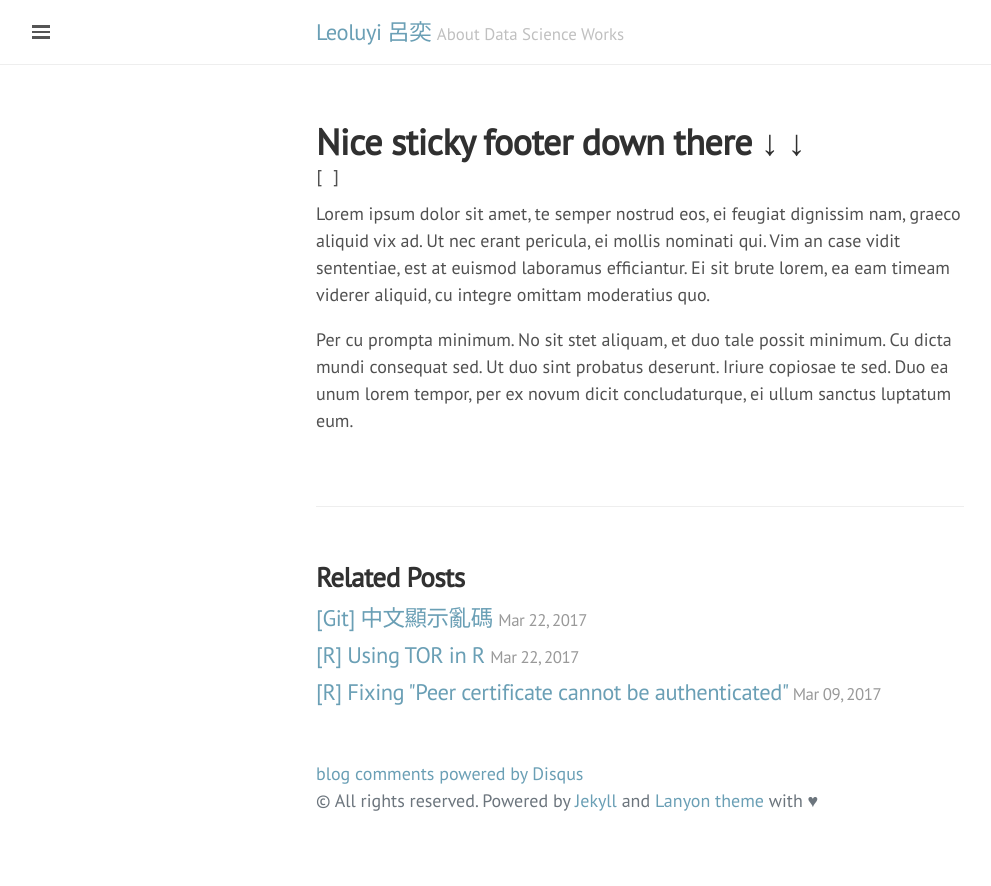
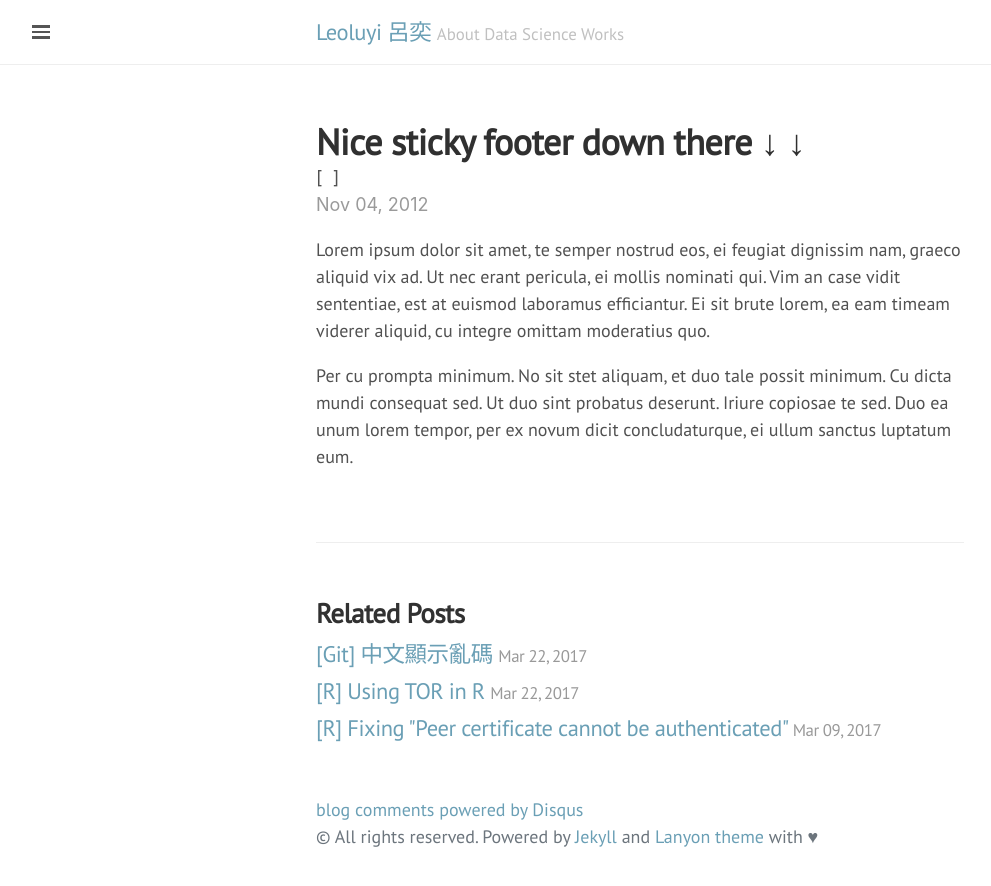
Before and after one commit to leoluyi/leoluyi.github.io, a Jekyll site: the page built from _posts/2012-11-04-post7.md, in a window 1280 px wide. Shown: the top 886 px of the page, without its empty margins (0-991 px from the left). Built offline with Jekyll 4.4.1, drawn with Linux system fonts in a browser that asks for light colours; nearby versions of some CDN libraries; comment, search, counter and statistics services are not loaded.

Commit message:
Fix date

```diff
--- a/_layouts/post.html
+++ b/_layouts/post.html
@@ -10,7 +10,7 @@ layout: default
     <a href="/tag/{{ tag_name }}"><code class="highligher-rouge"><nobr>{{ tag_name }}</nobr></code></a>&nbsp;
   {% endfor %}
   ]</span>
-  <span class="post-date">{{ post.date | date: "%b %d, %Y" }}</span>
+  <span class="post-date">{{ page.date | date: "%b %d, %Y" }}</span>
   {{ content }}
 </div>
 
--- a/_layouts/tagpage.html
+++ b/_layouts/tagpage.html
@@ -5,7 +5,7 @@ layout: default
 <h1>Tag: <code>{{ page.tag }}</code></h1>
 <ul>
 {% for post in site.tags[page.tag] %}
-  <li><a href="{{ post.url }}">{{ post.title }}</a> ({{ post.date | date: "%b %d, %Y" }})<br>
+  <li><a href="{{ post.url }}">{{ post.title }}</a>({{ post.date | date: "%b %d, %Y" }})<br>
     {{ post.description }}
   </li>
 {% endfor %}
--- a/archive.html
+++ b/archive.html
@@ -17,7 +17,7 @@ title: Archives
           {{ post.date | date: "%b %d, %Y" }}
         </h5>
       </div>
-      <div class="col-sm-9 col-md-9col-lg-9">
+      <div class="col-sm-9 col-md-9 col-lg-9">
         <h5 style="text-align: left">
           <strong><a href="{{ site.baseurl }}{{ post.url }}">{{ post.title }}</a></strong>
         </h5>
```
